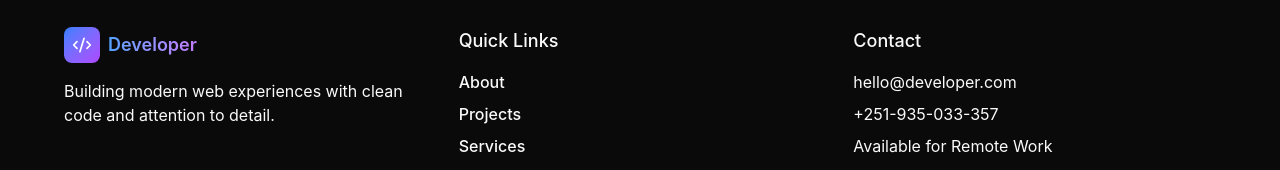
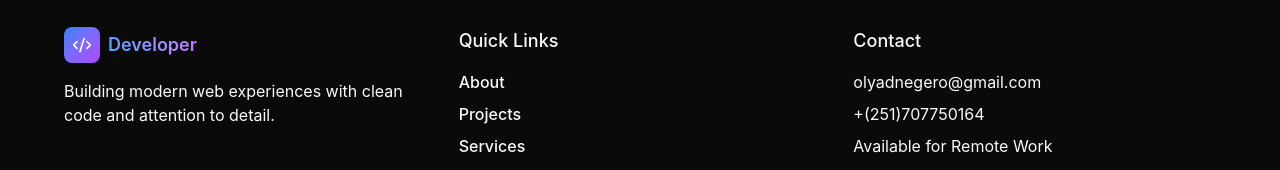
Before and after one commit to JCLthatlittlerat/developer-portfolio-website, a React (Vite) app: page / in a window 1280 px wide. Shown: the part 5279-5449 px from the top of the page. Built offline with nearby package versions, Linux system fonts and the light colour scheme; no server answers.

Commit message:
modification: a link to social media is added to 'contact' and 'footer' component

```diff
--- a/src/app/components/Contact.tsx
+++ b/src/app/components/Contact.tsx
@@ -115,7 +115,7 @@ export function Contact() {
             <h3 className="text-xl mb-6">Connect With Me</h3>
             <div className="flex gap-4">
               <a
-                href="https://github.com"
+                href="https://github.com/JCLthatlittlerat"
                 target="_blank"
                 rel="noopener noreferrer"
                 className="p-4 bg-secondary hover:bg-secondary/80 rounded-lg transition-colors border border-border hover:border-blue-500/50 group"
@@ -124,7 +124,7 @@ export function Contact() {
                 <FaGithub className="w-6 h-6 group-hover:text-blue-400 transition-colors" />
               </a>
               <a
-                href="https://linkedin.com"
+                href="https://www.linkedin.com/in/olifite"
                 target="_blank"
                 rel="noopener noreferrer"
                 className="p-4 bg-secondary hover:bg-secondary/80 rounded-lg transition-colors border border-border hover:border-blue-500/50 group"
--- a/src/app/components/Footer.tsx
+++ b/src/app/components/Footer.tsx
@@ -53,8 +53,8 @@ export function Footer() {
           <div>
             <h3 className="mb-4">Contact</h3>
             <div className="space-y-2 text-muted-foreground">
-              <p>hello@developer.com</p>
-              <p>+251-935-033-357</p>
+              <p>olyadnegero@gmail.com</p>
+              <p>+(251)707750164</p>
               <p>Available for Remote Work</p>
             </div>
           </div>
```
